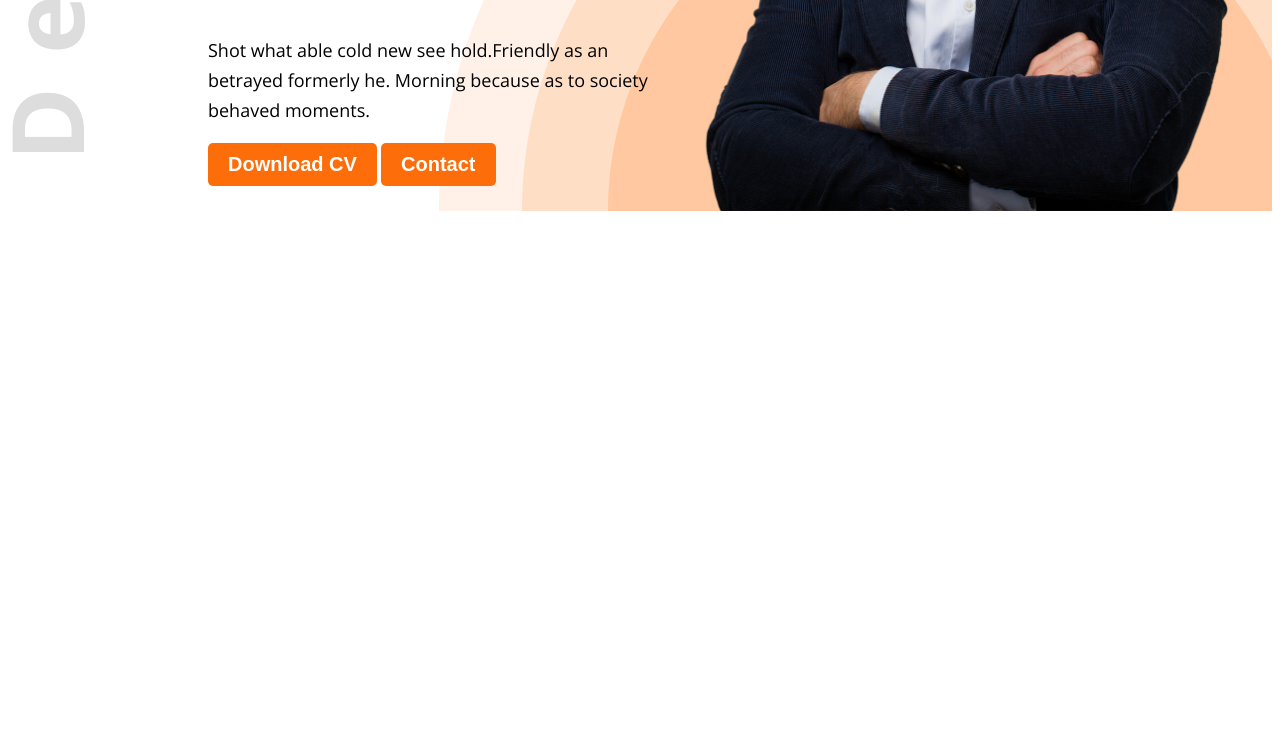
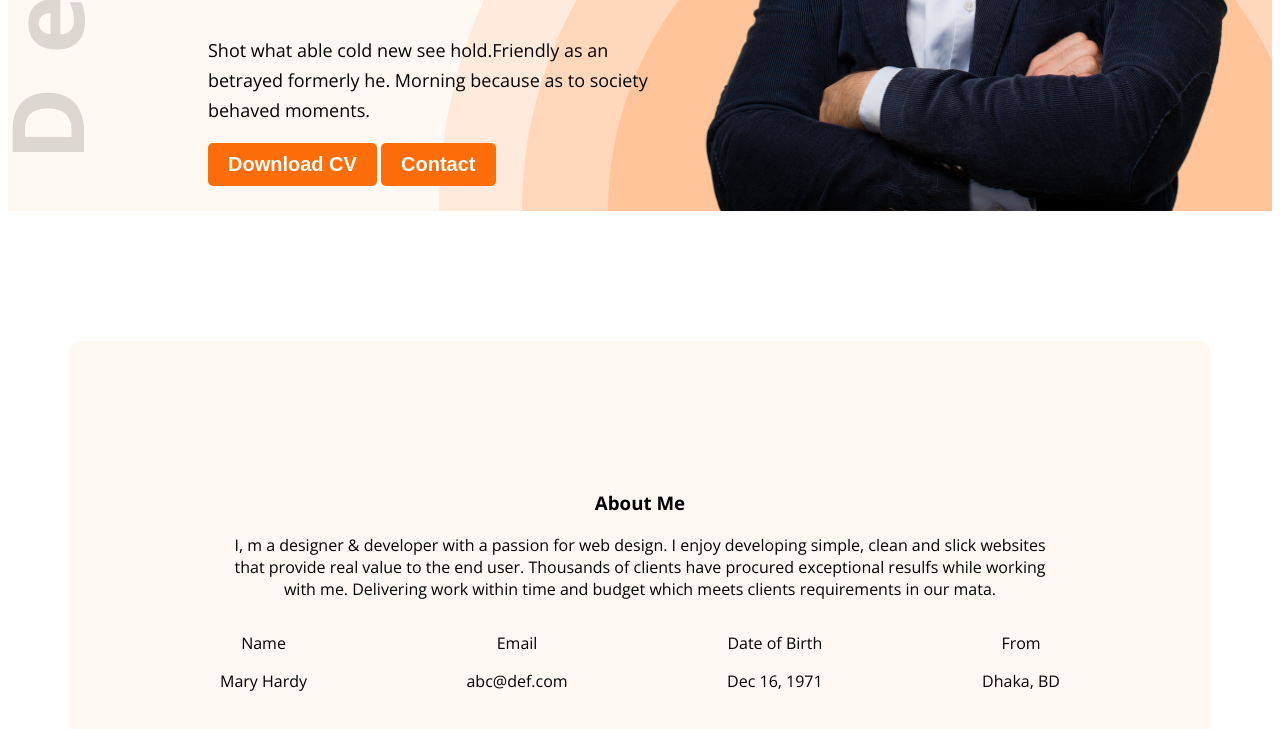
Before and after one commit to this-is-emon/new-developer-portfolio, a plain HTML site: page index.html in a window 1280 px wide. Shown: the part 619-1348 px from the top of the page. Before the commit the page ends 838 px from the top, so only its background shows below. Drawn offline with nearby package versions, Linux system fonts and the light colour scheme.

Commit message:
'about me' skeleton

```diff
--- a/index.html
+++ b/index.html
@@ -13,7 +13,7 @@
     <link rel="stylesheet" href="/styles/portfolio.css" />
   </head>
   <body class="open-sans-normal">
-    <header class="header">
+    <header class="header secondary-bg">
       <nav>
         <h3 class="nav-title">Ma<span class="text-primary">r</span>y</h3>
         <ul>
@@ -43,7 +43,36 @@
         />
       </div>
     </header>
-    <main></main>
+    <main>
+      <section class="about secondary-bg">
+        <h3 class="section-title">About Me</h3>
+        <p class="section-description">
+          I, m a designer & developer with a passion for web design. I enjoy
+          developing simple, clean and slick websites that provide real value to
+          the end user. Thousands of clients have procured exceptional resulfs
+          while working with me. Delivering work within time and budget which
+          meets clients requirements in our mata.
+        </p>
+        <div class="about-items">
+          <div class="about-item">
+            <p class="item-title">Name</p>
+            <p class="item-description">Mary Hardy</p>
+          </div>
+          <div class="about-item">
+            <p class="item-title">Email</p>
+            <p class="item-description">abc@def.com</p>
+          </div>
+          <div class="about-item">
+            <p class="item-title">Date of Birth</p>
+            <p class="item-description">Dec 16, 1971</p>
+          </div>
+          <div class="about-item">
+            <p class="item-title">From</p>
+            <p class="item-description">Dhaka, BD</p>
+          </div>
+        </div>
+      </section>
+    </main>
     <div></div>
     <footer></footer>
   </body>
--- a/styles/portfolio.css
+++ b/styles/portfolio.css
@@ -91,3 +91,27 @@ nav li a {
 .banner-profile-pic {
   width: 580px;
 }
+
+/* 'Secondary background' for header and about section   */
+.secondary-bg {
+  background-color: #fff8f3;
+}
+
+/* Keeping all bock elemnts ('About Me', 'What I do' etc inside the 'main' container) */
+main {
+  max-width: 1140px;
+  margin: 0 auto;
+}
+
+/* about styles - Skaleton */
+.about {
+  border-radius: 10px;
+  padding: 130px 150px;
+  text-align: center;
+  margin-top: 130px;
+}
+
+.about-items {
+  display: flex;
+  justify-content: space-between;
+}
```
